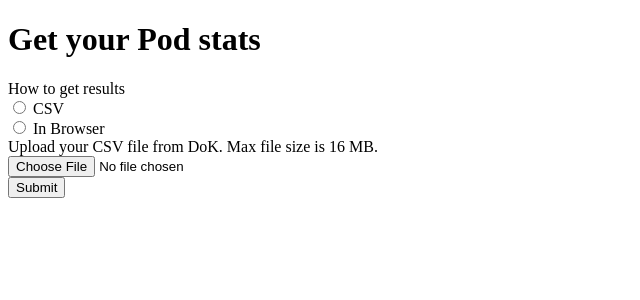
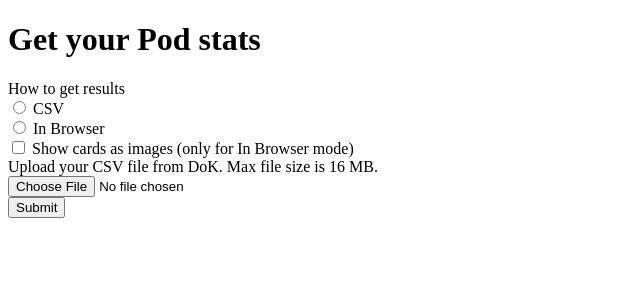
Before and after one commit to avandever/keytracker, a Flask app: page /csv_to_pods in a window 1280 px wide. Shown: the part 26-326 px from the top of the page, without its empty margins (0-640 px from the left). Run offline with Flask 3, Linux system fonts and the light colour scheme; parts of the project's set-up code (start-up, migrations or seed data) failed here and were passed over.

Commit message:
Load deck data for csv_to_pod, optionally show card images

```diff
--- a/keytracker/renderers.py
+++ b/keytracker/renderers.py
@@ -1,4 +1,4 @@
-from keytracker.schema import Card, Game
+from keytracker.schema import Card, Game, Deck
 from flask import url_for
 import re
 from typing import Dict
@@ -199,3 +199,14 @@ def render_input_number(
     bits_str = " ".join([f'{k}="{v}"' for k, v in bits.items()])
     output += f"<input {bits_str}></p>"
     return output
+
+
+def render_card_images(deck: Deck, house: str = None) -> str:
+    output = ""
+    if house:
+        cards = [c for c in deck.cards_from_assoc if c.house.value == house]
+    else:
+        cards = deck.cards_from_assoc
+    for card in cards:
+        output += f'<img src="{card.front_image}" width="100" height="140">'
+    return output
--- a/keytracker/routes/ui.py
+++ b/keytracker/routes/ui.py
@@ -8,6 +8,7 @@ from flask import (
     url_for,
 )
 from keytracker.schema import (
+    CardInDeck,
     db,
     Deck,
     Game,
@@ -29,10 +30,11 @@ from keytracker.utils import (
     retry_anything_once,
     turn_counts_from_logs,
 )
+from sqlalchemy import and_, or_
+from sqlalchemy.orm import joinedload
 import datetime
 import time
 import logging
-from sqlalchemy import and_, or_
 
 
 blueprint = Blueprint("ui", __name__, template_folder="templates")
@@ -226,9 +228,10 @@ def decks():
 def csv_to_pods():
     """CSV to Pod Stats Page"""
     if request.method == "POST":
-        max_decks = 10000
+        max_decks = 1000
         decks_csv = request.files["decks_csv"]
         result_type = request.form["result_type"]
+        show_card_image = request.form.get("show_card_images")
         house_stats = parse_house_stats(decks_csv, max_decks=max_decks)
         if result_type == "csv":
             output_csv = house_stats_to_csv(house_stats)
@@ -242,10 +245,16 @@ def csv_to_pods():
             response.headers["Content-Disposition"] = "attachment; filename=pod_stats.csv"
             return response
         else:
+            kf_ids = {pod.link.split("/")[-1] for pod in house_stats}
+            decks = Deck.query.options(
+                joinedload(Deck.cards_from_assoc).joinedload(CardInDeck.card_in_set)
+            ).filter(Deck.kf_id.in_(kf_ids))
+            name_to_deck = {deck.name: deck for deck in decks}
             return render_template(
                 "csv_to_pods.html",
                 house_stats=house_stats,
                 max_decks=max_decks,
+                name_to_deck=name_to_deck,
             )
     else:
         return render_template(
--- a/keytracker/server.py
+++ b/keytracker/server.py
@@ -7,6 +7,7 @@ from keytracker.schema import (
 from keytracker import utils
 from keytracker import schema
 from keytracker.renderers import (
+    render_card_images,
     render_dropdown,
     render_input_number,
     render_log,
@@ -44,6 +45,7 @@ db.app = app
 db.init_app(app)
 db.create_all()
 app.jinja_env.globals.update(
+    render_card_images=render_card_images,
     render_dropdown=render_dropdown,
     render_game_listing=render_game_listing,
     render_input_number=render_input_number,
--- a/keytracker/templates/csv_to_pods.html
+++ b/keytracker/templates/csv_to_pods.html
@@ -23,7 +23,7 @@
                     <td>
                         <a href={{ pod.link }}>{{ pod.name }}</a>
                     </td>
-                    <td>{{ pod.cards }}</td>
+                    <td>{{ render_card_images(name_to_deck[pod.name], pod.house) | safe }}</td>
                     <td>{{ pod.on_market }}</td>
                     <td>{{ pod.price }}</td>
                 </tr>
--- a/keytracker/templates/csv_to_pods_landing.html
+++ b/keytracker/templates/csv_to_pods_landing.html
@@ -10,10 +10,16 @@
         <input type="radio" id="browser" name="result_type" value="browser">
         <label for="browser">In Browser</label>
         <br>
+        <input type="checkbox"
+               id="show_card_images"
+               name="show_card_images"
+               value="True">
+        <label for="show_card_images">Show cards as images (only for In Browser mode)</label>
+        <br>
         <label for="decks_csv">Upload your CSV file from DoK. Max file size is 16 MB.</label>
-        <br />
+        <br>
         <input type="file" name="decks_csv" accept=".csv" />
-        <br />
+        <br>
         <button type="submit">Submit</button>
     </form>
 {% endblock %}
```
